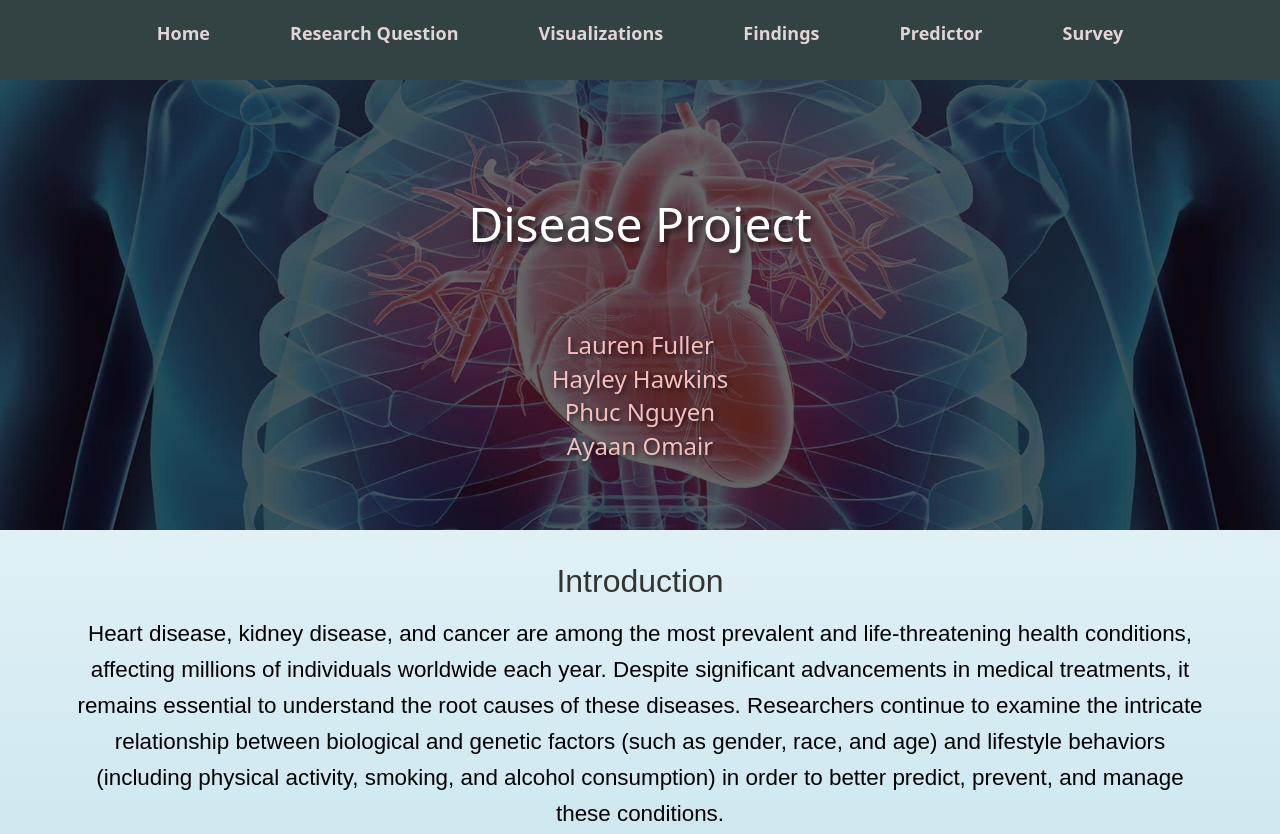
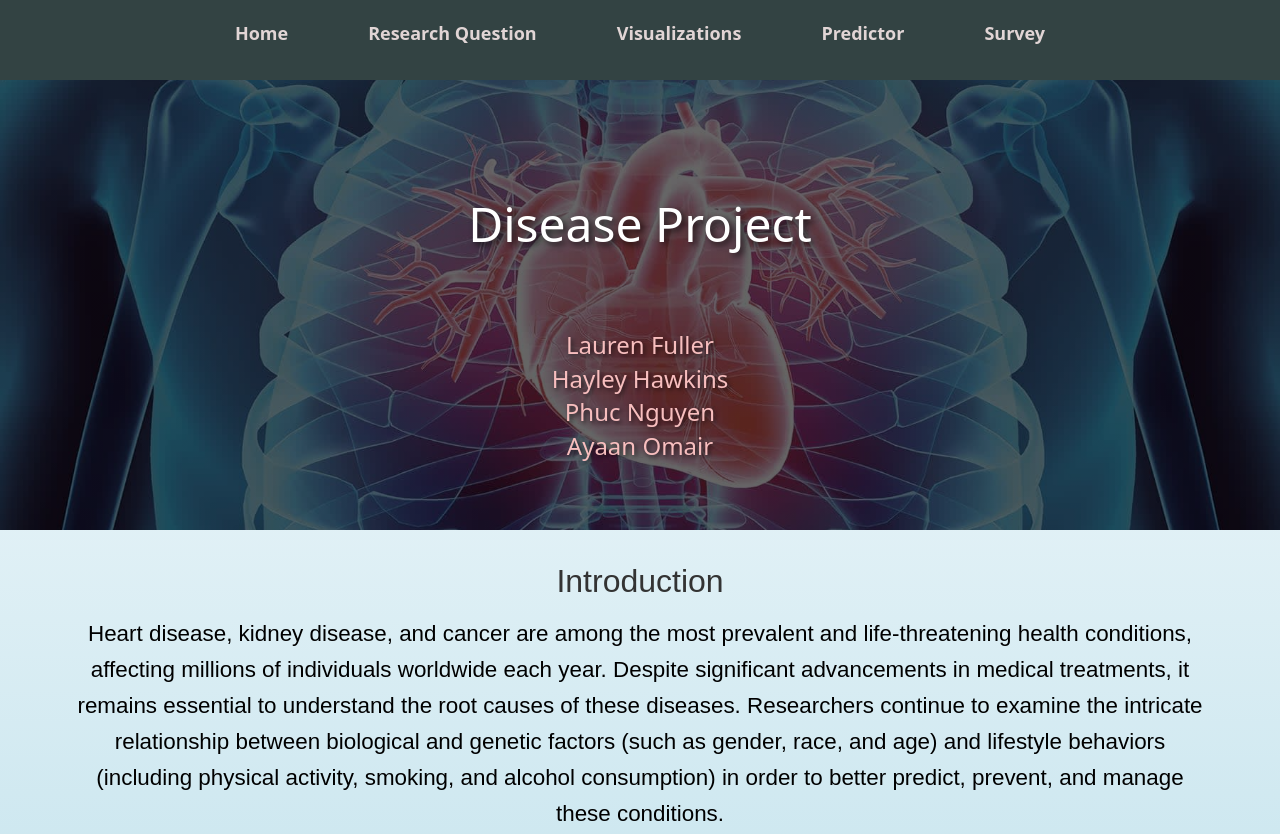
Before and after one commit to balleromair12/DataViz_finalproject, a plain HTML site: page home.html in a window 1280 px wide. Shown: the top 834 px of the page. Drawn offline with nearby package versions, Linux system fonts and the light colour scheme.

Commit message:
Add files via upload
Removed the findings page from our navbar and uploaded the updated html files

```diff
--- a/home.html
+++ b/home.html
@@ -14,7 +14,6 @@
                 <li><a href="home.html">Home</a></li>
                 <li><a href="research.html">Research Question</a></li>
                 <li><a href="viz.html">Visualizations</a></li>
-                <li><a href="findings.html">Findings</a></li>
                 <li><a href="predictor.html">Predictor</a></li>
                 <li><a href="survey.html">Survey</a></li>
 			</ul>
```
Also changed, not shown: predictor.html (+0 -1 lines), research.html (+0 -1 lines), survey.html (+0 -1 lines), viz.html (+0 -1 lines).
